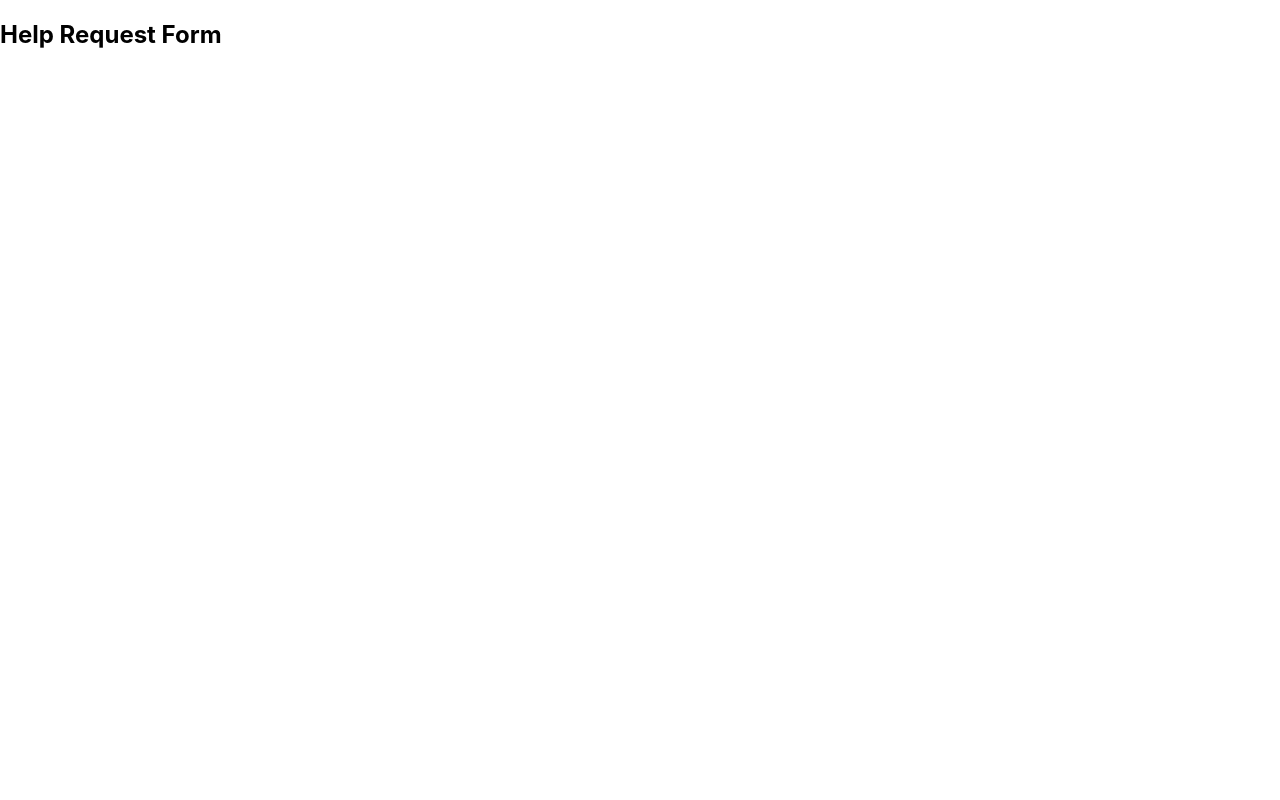
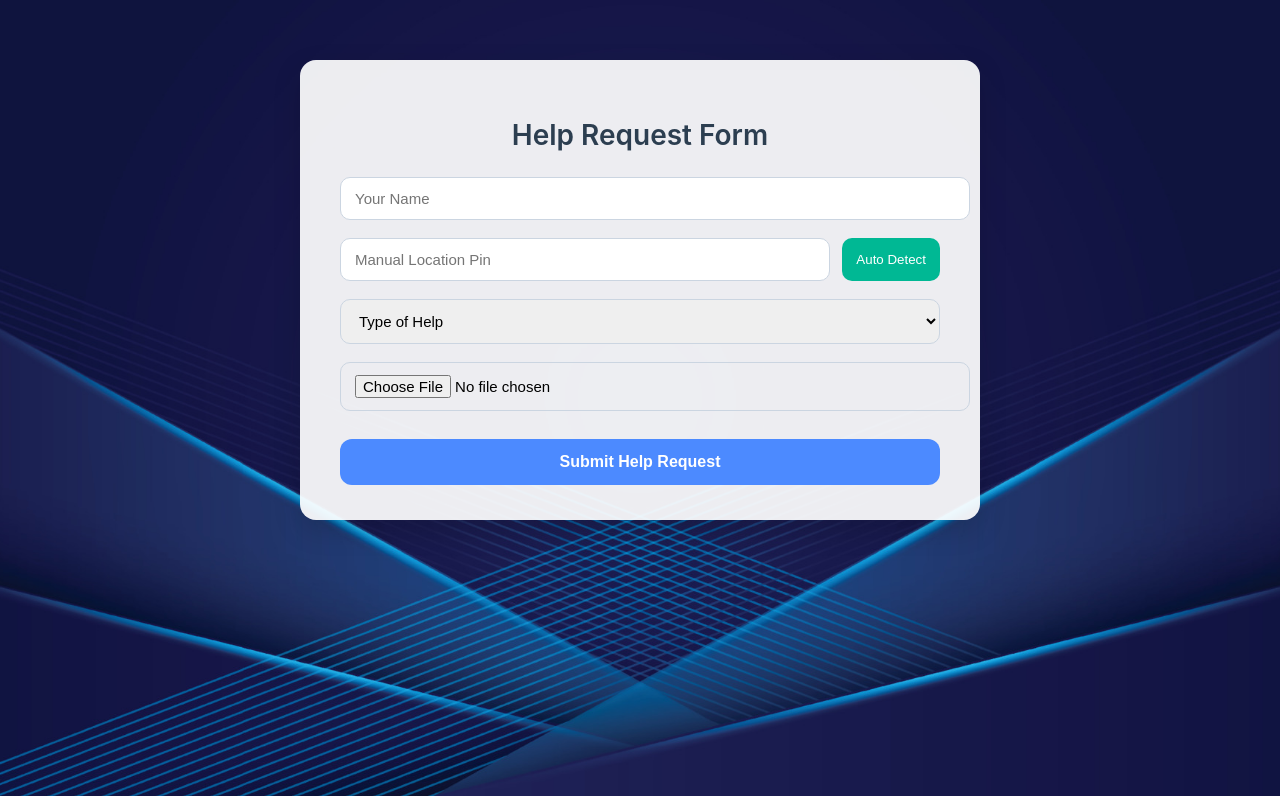
Before and after one commit to payalbhattamisra/disaster, a React (Create React App) app: page /victim in a window 1280 px wide. Built offline with nearby package versions, Linux system fonts and the light colour scheme.

Commit message:
victim part

```diff
--- a/src/Components/victim.css
+++ b/src/Components/victim.css
@@ -0,0 +1,105 @@
+ .victim-container {
+  max-width: 600px;
+  margin: 0 auto;
+  background: rgba(255, 255, 255, 0.92);
+  padding: 35px 40px;
+  border-radius: 16px;
+  box-shadow: 0 10px 28px rgba(0, 0, 0, 0.15);
+}
+
+
+.victim-container h2 {
+  text-align: center;
+  color: #2c3e50;
+  font-size: 28px;
+  margin-bottom: 25px;
+  font-weight: 600;
+}
+
+form {
+  display: flex;
+  flex-direction: column;
+  gap: 18px;
+}
+
+input[type="text"],
+input[type="file"],
+select,
+textarea {
+  width: 100%;
+  padding: 12px 14px;
+  border-radius: 10px;
+  border: 1px solid #cbd5e1;
+  font-size: 15px;
+  transition: 0.2s ease-in-out;
+}
+
+input:focus,
+select:focus,
+textarea:focus {
+  outline: none;
+  border-color: #4c8aff;
+  box-shadow: 0 0 0 3px rgba(76, 138, 255, 0.15);
+}
+
+textarea {
+  min-height: 100px;
+  resize: vertical;
+}
+
+.location-row {
+  display: flex;
+  gap: 12px;
+}
+
+.location-row input {
+  flex: 1;
+}
+
+.location-row button {
+  flex-shrink: 0;
+  background-color: #00b894;
+  color: white;
+  padding: 12px 14px;
+  border: none;
+  border-radius: 10px;
+  font-weight: 500;
+  cursor: pointer;
+  transition: 0.3s ease;
+}
+
+.location-row button:hover {
+  background-color: #019875;
+}
+
+button[type="submit"] {
+  background-color: #4c8aff;
+  color: white;
+  padding: 14px 20px;
+  border: none;
+  border-radius: 12px;
+  font-size: 16px;
+  font-weight: bold;
+  cursor: pointer;
+  transition: 0.3s ease-in-out;
+  margin-top: 10px;
+}
+
+button[type="submit"]:hover {
+  background-color: #3a6ee8;
+}
+
+@media (max-width: 600px) {
+  .victim-container {
+    margin: 20px 15px;
+    padding: 25px 20px;
+  }
+
+  .location-row {
+    flex-direction: column;
+  }
+
+  .location-row button {
+    width: 100%;
+  }
+}
--- a/src/Components/victim.jsx
+++ b/src/Components/victim.jsx
@@ -1,6 +1,14 @@
 import React,{useState,useEffect} from "react";
 import './victim.css';
 const Victim=()=>{
+    const bgStyle = {
+  backgroundImage: "url('/images/victimform_bg.jpg')",
+  backgroundSize: 'cover',
+  backgroundPosition: 'center',
+  backgroundRepeat: 'no-repeat',
+  minHeight: '92vh',
+  paddingTop: '60px',
+};
     const [form,setForm]=useState({
         name:'',
         location:'',
@@ -9,8 +17,26 @@ const Victim=()=>{
         urgency:'',
         photo:null,
     });
+    // The getLocation function automatically detects the user’s current geographic location (latitude and longitude) using the browser’s built-in Geolocation API, and sets it into the location field of your form.
+    const getLocation=()=>{
+      if(navigator.geolocation){//Checks if the Geolocation API is supported by the user's browser.
+         navigator.geolocation.getCurrentPosition((pos)=>{//When the location is successfully retrieved, the pos object contains:pos.coords.latitude – user's current latitude ,pos.coords.longitude – user's current longitude
+            const coords=`Lat:${pos.coords.latitude},Lng:${pos.coords.longitude}`;
+            setForm((prev)=>({...prev,location:coords}));
+         });
+      }
+    };
+    // The handleChange function in your React component is responsible for updating the form state whenever any input field changes.
+    const handleChange=(e)=>{
+      const {name,value,files}=e.target;
+      if(name==='photo'){
+        setForm({...form,photo:files[0]});//If the field is photo, the file is taken from files[0] (only single file allowed) and stored in form.photo.
+      }else{
+        setForm({...form,[name]:value});//For all other inputs (like name, location, typeOfHelp, etc.), update the respective key in the state object.
+      }
+    }
     const handleSubmit=(e)=>{
-      e.prevenDefault();
+      e.preventDefault();
       const requestData={...form,timestamp: new Date()}
       if(navigator.onLine){
          console.log("📡 Online - Send to API");
@@ -38,11 +64,26 @@ const Victim=()=>{
     },[]);
     return(
         <>
+        <div  style={bgStyle}>
         <div className="victim-container">
             <h2>Help Request Form</h2>
             <form onSubmit={handleSubmit}>
-
+               <input type="text" name="name" placeholder="Your Name" value={form.name} onChange={handleChange}/>
+               <div className="location-row">
+                  <input type="text" name="location" placeholder="Manual Location Pin" value={form.location} onChange={handleChange}/>
+                  <button type="button" onClick={getLocation}>Auto Detect</button>
+               </div>
+               <select name="typeOfHelp" value={form.typeOfHelp} onChange={handleChange} required>
+                <option value="">Type of Help</option>
+                <option value="Medical">Medical</option>
+                <option value="Shelter">Shelter</option>
+                <option value="Food">Food</option>
+                <option value="Rescue">Rescue</option>
+               </select>
+               <input type="file" name="photo" onChange={handleChange}/>
+               <button type="submit">Submit Help Request</button>
             </form>
+        </div>
         </div>
         </>
     );
```
Also changed, not shown: public/images/victimform_bg.jpg (added).
